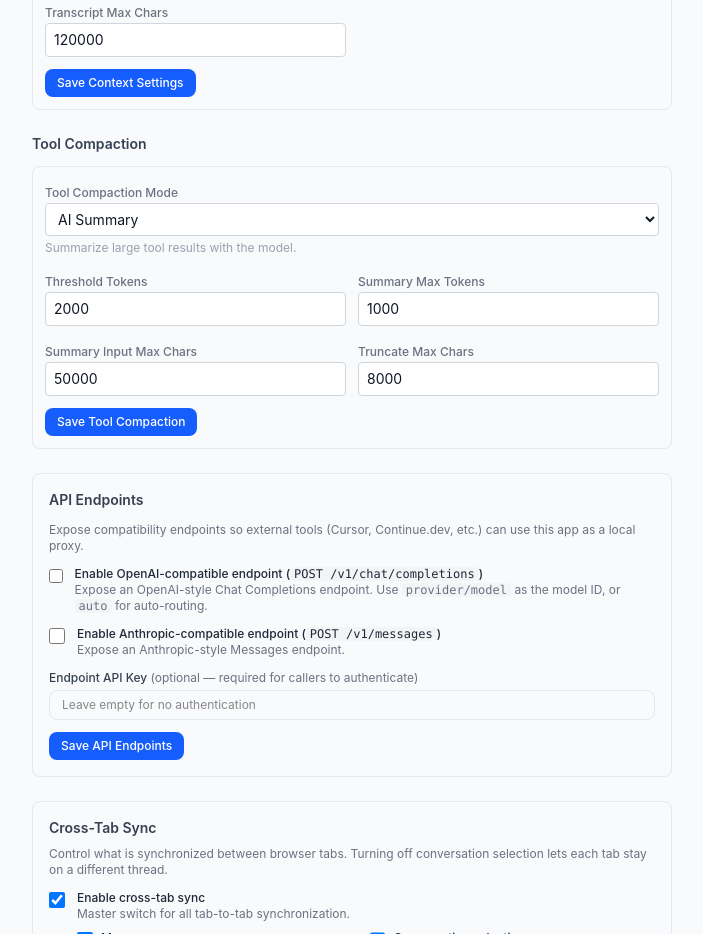
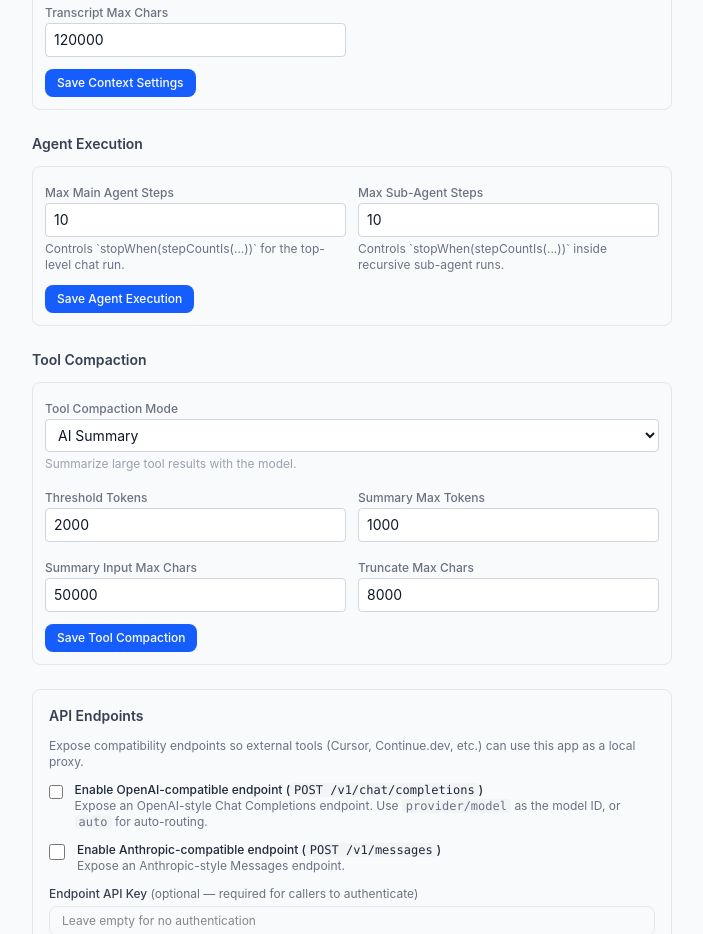
Before and after one commit to JadeOpenClawAI/ai-chat, a Next.js app: page /settings in a window 1280 px wide. Shown: the part 840-1774 px from the top of the page, without its empty margins (288-991 px from the left). Built offline with nearby package versions, Linux system fonts and the light colour scheme.

Commit message:
Configure max steps

```diff
--- a/app/api/chat/route.ts
+++ b/app/api/chat/route.ts
@@ -75,6 +75,11 @@ interface SubAgentRecursionContext {
   parentRunId?: string;
   parentAgentId?: string;
   parentAgentLabel?: string;
+}
+
+interface AgentExecutionLimits {
+  maxSteps: number;
+  maxSubAgentSteps: number;
 }
 
 /**
@@ -285,6 +290,7 @@ function wrapToolsForModelThread(
   emitSubAgentState: (
     annotation: Omit<Extract<StreamAnnotation, { type: 'sub-agent-state' }>, 'type'>,
   ) => void,
+  agentExecution: AgentExecutionLimits,
   summarizedByToolCallId: Map<string, boolean>,
   abortSignal: AbortSignal,
   recursionContext: SubAgentRecursionContext,
@@ -469,6 +475,7 @@ function wrapToolsForModelThread(
             agent.task,
             emitToolState,
             emitSubAgentState,
+            agentExecution,
             summarizedByNestedToolCallId,
             abortSignal,
             {
@@ -489,7 +496,7 @@ function wrapToolsForModelThread(
               { role: 'user', content: agent.task },
             ],
             tools: nestedTools,
-            stopWhen: stepCountIs(10),
+            stopWhen: stepCountIs(agentExecution.maxSubAgentSteps),
             abortSignal,
             onChunk: async ({ chunk }) => {
               if (chunk.type === 'tool-input-start') {
@@ -632,6 +639,7 @@ export async function POST(request: Request) {
     const config = await readConfig();
     const contextManagement = config.contextManagement;
     const toolCompaction = config.toolCompaction;
+    const agentExecution = config.agentExecution;
     const chatTools = await getChatTools();
     const toolMetadata = await getToolMetadata();
 
@@ -859,6 +867,7 @@ export async function POST(request: Request) {
           latestUserQuery,
           emitToolState,
           emitSubAgentState,
+          agentExecution,
           summarizedByToolCallId,
           attemptController.signal,
           { depth: 0, maxDepth: SUB_AGENT_MAX_DEPTH },
@@ -874,7 +883,7 @@ export async function POST(request: Request) {
           ],
           providerOptions,
           tools: toolsForAttempt,
-          stopWhen: stepCountIs(10),
+          stopWhen: stepCountIs(agentExecution.maxSteps),
           abortSignal: attemptController.signal,
 
           onChunk: async ({ chunk }) => {
--- a/app/api/settings/route.ts
+++ b/app/api/settings/route.ts
@@ -14,11 +14,12 @@ import {
   type ApiEndpointsConfig,
   type CrossTabSyncPolicy,
   type UISettingsPolicy,
+  type AgentExecutionPolicy,
 } from '@/lib/config/store';
 import { getModelOptions } from '@/lib/ai/providers';
 
 interface SettingsRequest {
-  action?: 'profile-create' | 'profile-update' | 'profile-delete' | 'routing-update' | 'context-management-update' | 'tool-compaction-update' | 'api-endpoints-update' | 'cross-tab-sync-update' | 'ui-settings-update';
+  action?: 'profile-create' | 'profile-update' | 'profile-delete' | 'routing-update' | 'context-management-update' | 'tool-compaction-update' | 'api-endpoints-update' | 'cross-tab-sync-update' | 'ui-settings-update' | 'agent-execution-update';
   profile?: ProfileConfig;
   profileId?: string;
   originalProfileId?: string;
@@ -28,6 +29,7 @@ interface SettingsRequest {
   apiEndpoints?: Partial<ApiEndpointsConfig>;
   crossTabSync?: Partial<CrossTabSyncPolicy>;
   uiSettings?: Partial<UISettingsPolicy>;
+  agentExecution?: Partial<AgentExecutionPolicy>;
 }
 
 export async function GET() {
@@ -210,5 +212,21 @@ export async function POST(req: Request) {
     return Response.json({ ok: true, config: sanitizeConfig(config) });
   }
 
+  if (body.action === 'agent-execution-update') {
+    if (!body.agentExecution) {
+      return Response.json({ ok: false, error: 'Missing agentExecution' }, { status: 400 });
+    }
+    const normalized = normalizeConfig({
+      ...config,
+      agentExecution: {
+        ...config.agentExecution,
+        ...body.agentExecution,
+      },
+    });
+    config.agentExecution = normalized.agentExecution;
+    await writeConfig(config);
+    return Response.json({ ok: true, config: sanitizeConfig(config) });
+  }
+
   return Response.json({ ok: false, error: 'Unknown action' }, { status: 400 });
 }
--- a/components/settings/SettingsPage.tsx
+++ b/components/settings/SettingsPage.tsx
@@ -5,6 +5,7 @@ import { useCallback, useEffect, useMemo, useRef, useState } from 'react';
 import type {
   AppConfig,
   ApiEndpointsConfig,
+  AgentExecutionPolicy,
   ContextManagementPolicy,
   CrossTabSyncPolicy,
   UISettingsPolicy,
@@ -300,6 +301,7 @@ export function SettingsPage() {
   const [editing, setEditing] = useState<ProfileConfig | null>(null);
   const [routingBaseline, setRoutingBaseline] = useState('');
   const [contextManagementBaseline, setContextManagementBaseline] = useState('');
+  const [agentExecutionBaseline, setAgentExecutionBaseline] = useState('');
   const [toolCompactionBaseline, setToolCompactionBaseline] = useState('');
   const [apiEndpointsBaseline, setApiEndpointsBaseline] = useState('');
   const [crossTabSyncBaseline, setCrossTabSyncBaseline] = useState('');
@@ -334,6 +336,7 @@ export function SettingsPage() {
       setConfig(data.config);
       setRoutingBaseline(JSON.stringify(data.config.routing.modelPriority));
       setContextManagementBaseline(JSON.stringify(data.config.contextManagement));
+      setAgentExecutionBaseline(JSON.stringify(data.config.agentExecution));
       setToolCompactionBaseline(JSON.stringify(data.config.toolCompaction));
       setApiEndpointsBaseline(JSON.stringify(data.config.apiEndpoints));
       setCrossTabSyncBaseline(JSON.stringify(data.config.crossTabSync));
@@ -479,6 +482,10 @@ export function SettingsPage() {
     && contextManagementBaseline.length > 0
     && config !== null
     && JSON.stringify(config.contextManagement) !== contextManagementBaseline;
+  const hasUnsavedAgentExecutionChanges = view === 'list'
+    && agentExecutionBaseline.length > 0
+    && config !== null
+    && JSON.stringify(config.agentExecution) !== agentExecutionBaseline;
   const hasUnsavedToolCompactionChanges = view === 'list'
     && toolCompactionBaseline.length > 0
     && config !== null
@@ -498,6 +505,7 @@ export function SettingsPage() {
   const hasUnsavedSettingsChanges = hasUnsavedProfileChanges
     || hasUnsavedRoutingChanges
     || hasUnsavedContextManagementChanges
+    || hasUnsavedAgentExecutionChanges
     || hasUnsavedToolCompactionChanges
     || hasUnsavedApiEndpointsChanges
     || hasUnsavedCrossTabSyncChanges
@@ -702,6 +710,34 @@ export function SettingsPage() {
         return;
       }
       setSuccess('Tool compaction settings saved!');
+      await load({ force: true });
+      setTimeout(() => setSuccess(''), 2000);
+    } finally {
+      setSaving(false);
+    }
+  }
+
+  async function saveAgentExecution(agentExecution: AgentExecutionPolicy) {
+    if (!config) {
+      return;
+    }
+    setSaving(true);
+    setError('');
+    try {
+      const res = await fetch('/api/settings', {
+        method: 'POST',
+        headers: { 'Content-Type': 'application/json' },
+        body: JSON.stringify({
+          action: 'agent-execution-update',
+          agentExecution,
+        }),
+      });
+      const data = (await res.json()) as { ok: boolean; error?: string };
+      if (!data.ok) {
+        setError(data.error ?? 'Failed to save agent execution settings');
+        return;
+      }
+      setSuccess('Agent execution settings saved!');
       await load({ force: true });
       setTimeout(() => setSuccess(''), 2000);
     } finally {
@@ -1198,6 +1234,65 @@ export function SettingsPage() {
                   className="rounded-lg bg-blue-600 px-3 py-1.5 text-xs font-medium text-white hover:bg-blue-700 disabled:opacity-50"
                 >
                   {saving ? 'Saving…' : 'Save Context Settings'}
+                </button>
+              </div>
+            </div>
+          </section>
+
+          {/* Agent Execution */}
+          <section className="space-y-3">
+            <h2 className="text-sm font-semibold text-gray-700 dark:text-gray-300">Agent Execution</h2>
+            <div className="space-y-3 rounded-lg border border-gray-200 p-3 dark:border-gray-700">
+              <div className="grid grid-cols-1 gap-3 sm:grid-cols-2">
+                <div className="space-y-1">
+                  <label className="text-xs font-medium text-gray-500">Max Main Agent Steps</label>
+                  <input
+                    type="number"
+                    min={1}
+                    max={200}
+                    className={FIELD_CLASS}
+                    value={config.agentExecution.maxSteps}
+                    onChange={(e) => setConfig({
+                      ...config,
+                      agentExecution: {
+                        ...config.agentExecution,
+                        maxSteps: clamp(parseInt(e.target.value || '1', 10) || 1, 1, 200),
+                      },
+                    })}
+                  />
+                  <p className="text-xs text-gray-500">Controls `stopWhen(stepCountIs(...))` for the top-level chat run.</p>
+                </div>
+
+                <div className="space-y-1">
+                  <label className="text-xs font-medium text-gray-500">Max Sub-Agent Steps</label>
+                  <input
+                    type="number"
+                    min={1}
+                    max={200}
+                    className={FIELD_CLASS}
+                    value={config.agentExecution.maxSubAgentSteps}
+                    onChange={(e) => setConfig({
+                      ...config,
+                      agentExecution: {
+                        ...config.agentExecution,
+                        maxSubAgentSteps: clamp(parseInt(e.target.value || '1', 10) || 1, 1, 200),
+                      },
+                    })}
+                  />
+                  <p className="text-xs text-gray-500">Controls `stopWhen(stepCountIs(...))` inside recursive sub-agent runs.</p>
+                </div>
+              </div>
+
+              <div>
+                {hasUnsavedAgentExecutionChanges && (
+                  <p className="mb-2 text-xs text-amber-600 dark:text-amber-400">⚠ You have unsaved agent execution changes</p>
+                )}
+                <button
+                  onClick={() => void saveAgentExecution(config.agentExecution)}
+                  disabled={saving}
+                  className="rounded-lg bg-blue-600 px-3 py-1.5 text-xs font-medium text-white hover:bg-blue-700 disabled:opacity-50"
+                >
+                  {saving ? 'Saving…' : 'Save Agent Execution'}
                 </button>
               </div>
             </div>
--- a/lib/config/store.ts
+++ b/lib/config/store.ts
@@ -101,6 +101,11 @@ export interface UISettingsPolicy {
   aiTitleEagerUpdatesForFirstMessages: number;
 }
 
+export interface AgentExecutionPolicy {
+  maxSteps: number;
+  maxSubAgentSteps: number;
+}
+
 export interface AppConfig {
   profiles: ProfileConfig[];
   routing: RoutingPolicy;
@@ -110,6 +115,7 @@ export interface AppConfig {
   apiEndpoints: ApiEndpointsConfig;
   crossTabSync: CrossTabSyncPolicy;
   uiSettings: UISettingsPolicy;
+  agentExecution: AgentExecutionPolicy;
   updatedAt?: string;
 }
 
@@ -167,6 +173,11 @@ const DEFAULT_UI_SETTINGS: UISettingsPolicy = {
   aiConversationTitles: true,
   aiTitleUpdateEveryMessages: 4,
   aiTitleEagerUpdatesForFirstMessages: 5,
+};
+
+const DEFAULT_AGENT_EXECUTION: AgentExecutionPolicy = {
+  maxSteps: 10,
+  maxSubAgentSteps: 10,
 };
 
 const DEFAULT_TOOL_COMPACTION: ToolCompactionPolicy = {
@@ -321,6 +332,23 @@ function normalizeUISettings(
   };
 }
 
+function normalizeAgentExecution(
+  agentExecution: Partial<AgentExecutionPolicy> | undefined,
+): AgentExecutionPolicy {
+  return {
+    maxSteps: clamp(
+      Math.floor(toFiniteNumber(agentExecution?.maxSteps, DEFAULT_AGENT_EXECUTION.maxSteps)),
+      1,
+      200,
+    ),
+    maxSubAgentSteps: clamp(
+      Math.floor(toFiniteNumber(agentExecution?.maxSubAgentSteps, DEFAULT_AGENT_EXECUTION.maxSubAgentSteps)),
+      1,
+      200,
+    ),
+  };
+}
+
 function defaultModelForProvider(provider: LLMProvider): string {
   if (provider === 'anthropic' || provider === 'anthropic-oauth') {
     return 'claude-sonnet-4-5';
@@ -398,6 +426,7 @@ function defaultConfig(): AppConfig {
     apiEndpoints: { ...DEFAULT_API_ENDPOINTS },
     crossTabSync: { ...DEFAULT_CROSS_TAB_SYNC },
     uiSettings: { ...DEFAULT_UI_SETTINGS },
+    agentExecution: { ...DEFAULT_AGENT_EXECUTION },
   };
 }
 
@@ -448,6 +477,7 @@ function migrateLegacy(raw: unknown): AppConfig {
     apiEndpoints: { ...DEFAULT_API_ENDPOINTS },
     crossTabSync: { ...DEFAULT_CROSS_TAB_SYNC },
     uiSettings: { ...DEFAULT_UI_SETTINGS },
+    agentExecution: { ...DEFAULT_AGENT_EXECUTION },
     updatedAt: legacy.updatedAt,
   });
 }
@@ -557,6 +587,7 @@ export function normalizeConfig(config: AppConfig): AppConfig {
     },
     crossTabSync: normalizeCrossTabSync(config.crossTabSync),
     uiSettings: normalizeUISettings(config.uiSettings),
+    agentExecution: normalizeAgentExecution(config.agentExecution),
     updatedAt: config.updatedAt,
   };
 }
```
